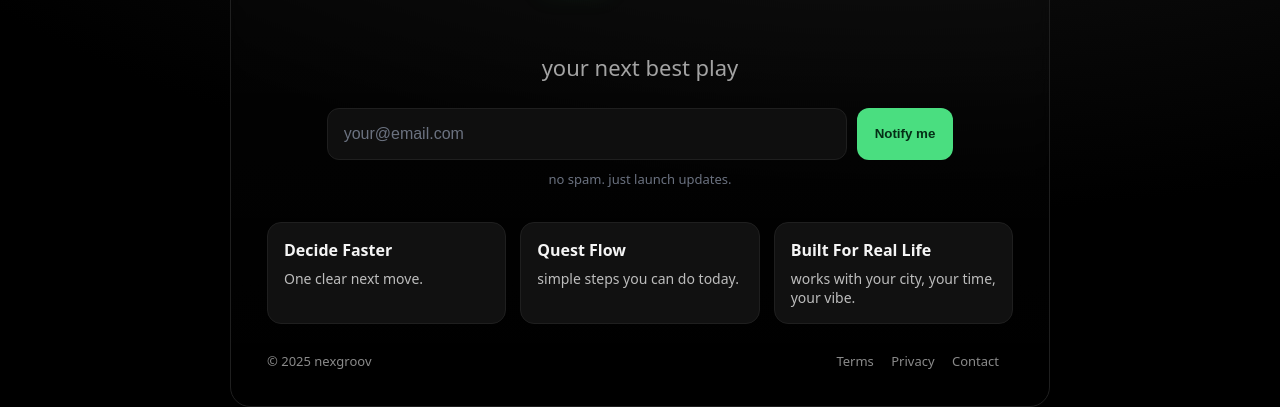
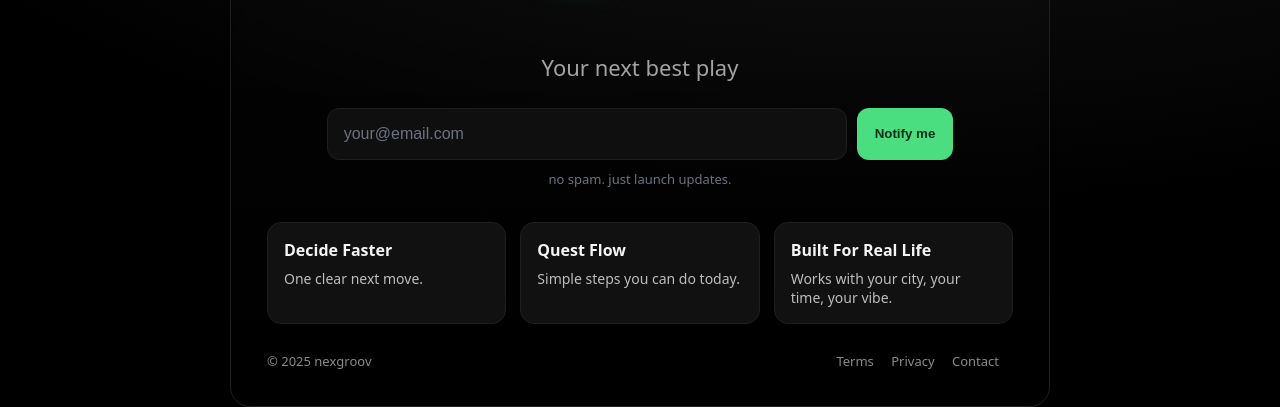
Before and after one commit to FrequenX/nexgroov-site, a plain HTML site: page index.html in a window 1280 px wide. Shown: the part 307-714 px from the top of the page. Drawn offline with Linux system fonts and the light colour scheme.

Commit message:
Update index.html

```diff
--- a/index.html
+++ b/index.html
@@ -46,7 +46,7 @@
         <span class="badge" aria-hidden>alpha</span>
       </div>
       <h1 id="brand" class="logo">ne<span class="x">x</span>groov</h1>
-      <p class="tag">your next best play</p>
+      <p class="tag">Your next best play</p>
 
       <!-- Email capture: sends to your inbox via FormSubmit -->
       <iframe name="hidden_iframe" style="display:none"></iframe>
@@ -66,11 +66,11 @@
         </div>
         <div class="feat" role="listitem">
           <h3>Quest Flow</h3>
-          <p>simple steps you can do today.</p>
+          <p>Simple steps you can do today.</p>
         </div>
         <div class="feat" role="listitem">
           <h3>Built For Real Life</h3>
-          <p>works with your city, your time, your vibe.</p>
+          <p>Works with your city, your time, your vibe.</p>
         </div>
       </div>
 
```
